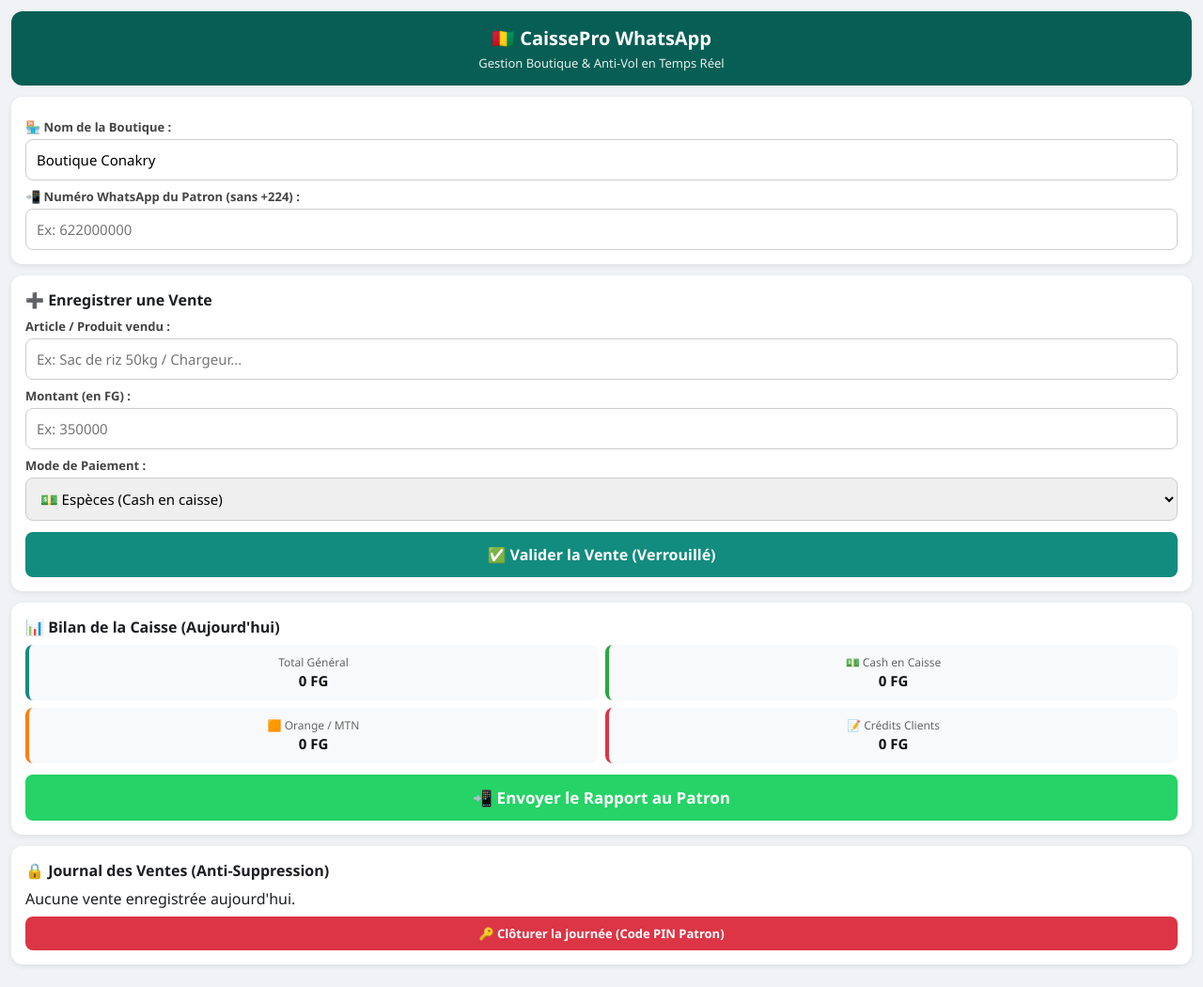
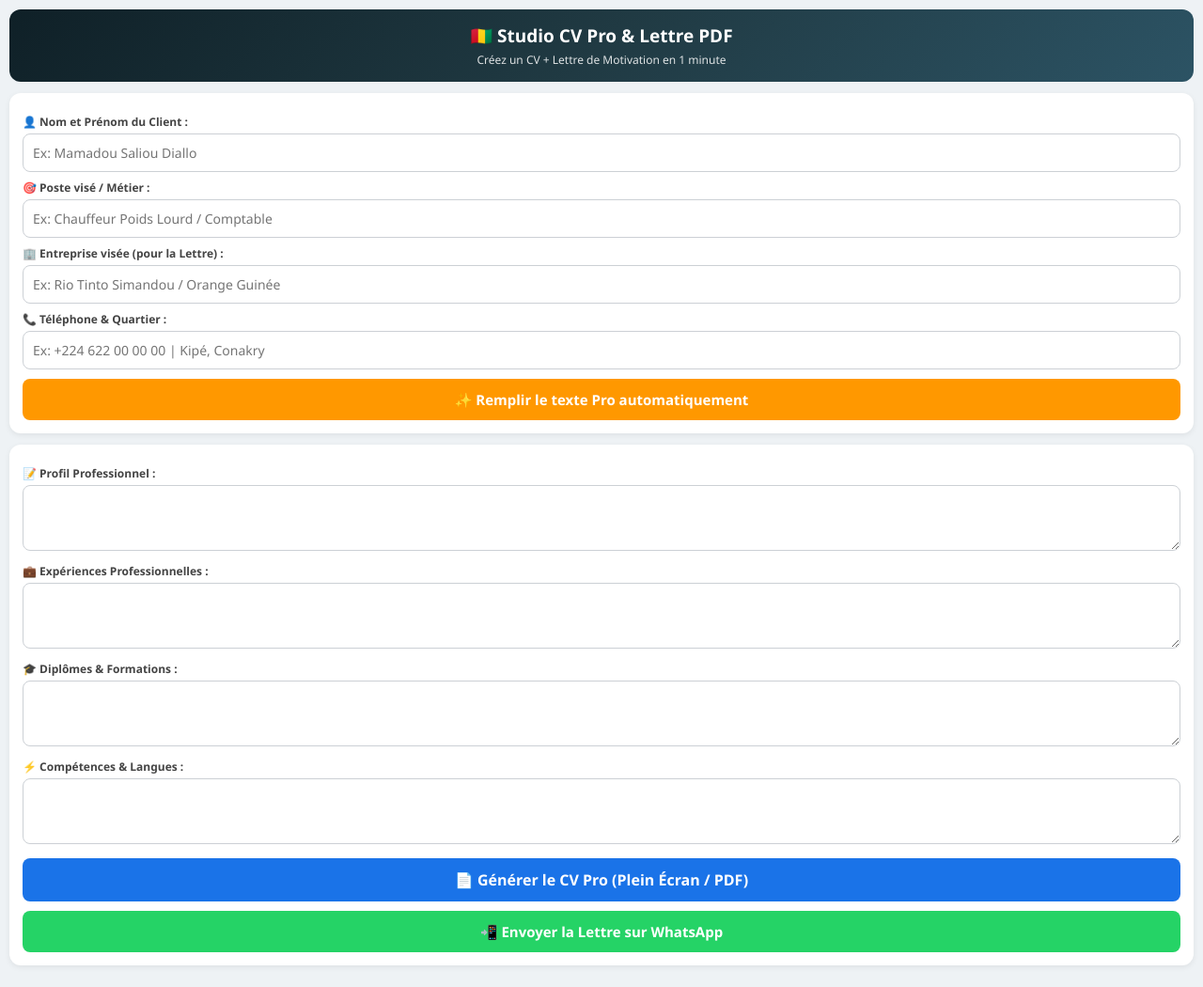
Before and after one commit to hascams979-debug/caissepro-, a plain HTML site: page index.html in a window 1280 px wide. Shown: the whole page at 94% size. Drawn offline with Linux system fonts and the light colour scheme.

Commit message:
Update index.html

```diff
--- a/index.html
+++ b/index.html
@@ -3,185 +3,123 @@
 <head>
   <meta charset="UTF-8">
   <meta name="viewport" content="width=device-width, initial-scale=1.0, maximum-scale=1.0, user-scalable=no">
-  <!-- LIGNES MAGIQUES PLEIN ÉCRAN SANS BARRE CHROME -->
-  <meta name="mobile-web-app-capable" content="yes">
-  <meta name="apple-mobile-web-app-capable" content="yes">
-  <meta name="theme-color" content="#075E54">
-  <link rel="manifest" href='data:application/manifest+json,{"name":"CaissePro Guinée","short_name":"CaissePro","display":"standalone","background_color":"#f0f2f5","theme_color":"#075E54"}'>
-  <title>CaissePro Guinée</title>
+  <title>Studio CV Pro Guinée</title>
   <style>
-    * { box-sizing: border-box; font-family: 'Segoe UI', Arial, sans-serif; }
-    body { background: #f0f2f5; margin: 0; padding: 12px; color: #1c1e21; }
-    .card { background: #fff; border-radius: 12px; padding: 15px; margin-bottom: 12px; box-shadow: 0 2px 6px rgba(0,0,0,0.08); }
-    .header { background: #075E54; color: white; text-align: center; padding: 15px; border-radius: 12px; margin-bottom: 12px; }
-    .header h2 { margin: 0; font-size: 20px; }
-    .header p { margin: 4px 0 0; font-size: 13px; opacity: 0.9; }
-    label { font-size: 13px; font-weight: bold; display: block; margin-top: 8px; color: #444; }
-    input, select { width: 100%; padding: 11px; margin-top: 4px; border: 1px solid #ccc; border-radius: 8px; font-size: 15px; }
-    .btn { width: 100%; padding: 13px; border: none; border-radius: 8px; font-size: 16px; font-weight: bold; cursor: pointer; margin-top: 12px; }
-    .btn-add { background: #128C7E; color: white; }
-    .btn-wa { background: #25D366; color: white; font-size: 17px; display: flex; align-items: center; justify-content: center; gap: 8px; }
-    .btn-reset { background: #dc3545; color: white; font-size: 13px; padding: 9px; margin-top: 8px; }
-    .stats-grid { display: grid; grid-template-columns: 1fr 1fr; gap: 8px; margin-top: 8px; }
-    .stat-box { background: #f8f9fa; padding: 10px; border-radius: 8px; text-align: center; border-left: 4px solid #128C7E; }
-    .stat-box span { display: block; font-size: 12px; color: #666; }
-    .stat-box strong { font-size: 15px; color: #111; }
-    .sale-item { display: flex; justify-content: space-between; padding: 8px 0; border-bottom: 1px solid #eee; font-size: 14px; }
-    .badge { padding: 2px 7px; border-radius: 4px; font-size: 11px; font-weight: bold; }
-    .Espèces { background: #d4edda; color: #155724; }
-    .Orange { background: #ffe5d0; color: #d9480f; }
-    .MTN { background: #fff3cd; color: #856404; }
-    .Crédit { background: #f8d7da; color: #721c24; }
+    * { box-sizing: border-box; font-family: 'Segoe UI', Roboto, Arial, sans-serif; }
+    body { background: #eef2f5; margin: 0; padding: 10px; color: #222; }
+    .app-header { background: linear-gradient(135deg, #0f2027, #203a43, #2c5364); color: white; text-align: center; padding: 15px; border-radius: 12px; margin-bottom: 12px; }
+    .app-header h2 { margin: 0; font-size: 19px; }
+    .app-header p { margin: 4px 0 0; font-size: 12px; opacity: 0.85; }
+    .card { background: white; padding: 14px; border-radius: 12px; margin-bottom: 12px; box-shadow: 0 2px 6px rgba(0,0,0,0.07); }
+    label { font-size: 12px; font-weight: bold; color: #444; display: block; margin-top: 8px; }
+    input, textarea { width: 100%; padding: 10px; margin-top: 4px; border: 1px solid #ccd0d5; border-radius: 8px; font-size: 14px; }
+    textarea { height: 70px; resize: vertical; }
+    .btn { width: 100%; padding: 12px; border: none; border-radius: 8px; font-size: 15px; font-weight: bold; cursor: pointer; margin-top: 10px; }
+    .btn-magic { background: #ff9800; color: #fff; }
+    .btn-cv { background: #1a73e8; color: #fff; font-size: 16px; }
+    .btn-wa { background: #25D366; color: #fff; font-size: 15px; }
+    .btn-back { background: #333; color: #fff; margin-bottom: 10px; }
+    #cvPreviewArea { display: none; }
+    .cv-sheet { background: white; border-radius: 6px; overflow: hidden; box-shadow: 0 4px 15px rgba(0,0,0,0.15); border: 1px solid #ddd; }
+    .cv-top { background: #1e3c72; color: white; padding: 20px 16px; }
+    .cv-top h1 { margin: 0; font-size: 22px; text-transform: uppercase; }
+    .cv-top h3 { margin: 5px 0 10px; font-size: 15px; color: #ffd700; }
+    .cv-contact { font-size: 12px; line-height: 1.6; }
+    .cv-body { padding: 16px; }
+    .cv-sec { margin-bottom: 14px; }
+    .cv-sec-title { font-size: 13px; font-weight: bold; color: #1e3c72; text-transform: uppercase; border-bottom: 2px solid #1e3c72; padding-bottom: 3px; margin-bottom: 6px; }
+    .cv-sec-content { font-size: 13px; line-height: 1.5; color: #333; white-space: pre-line; }
+    @media print {
+      body { background: white; padding: 0; }
+      .no-print { display: none !important; }
+      .cv-sheet { box-shadow: none; border: none; }
+    }
   </style>
 </head>
 <body>
-
-  <div class="header">
-    <h2>🇬🇳 CaissePro WhatsApp</h2>
-    <p>Gestion Boutique & Anti-Vol en Temps Réel</p>
+  <div id="editorArea">
+    <div class="app-header">
+      <h2>🇬🇳 Studio CV Pro & Lettre PDF</h2>
+      <p>Créez un CV + Lettre de Motivation en 1 minute</p>
+    </div>
+    <div class="card">
+      <label>👤 Nom et Prénom du Client :</label>
+      <input type="text" id="fullName" placeholder="Ex: Mamadou Saliou Diallo">
+      <label>🎯 Poste visé / Métier :</label>
+      <input type="text" id="jobTitle" placeholder="Ex: Chauffeur Poids Lourd / Comptable">
+      <label>🏢 Entreprise visée (pour la Lettre) :</label>
+      <input type="text" id="company" placeholder="Ex: Rio Tinto Simandou / Orange Guinée">
+      <label>📞 Téléphone & Quartier :</label>
+      <input type="text" id="contactInfo" placeholder="Ex: +224 622 00 00 00 | Kipé, Conakry">
+      <button class="btn btn-magic" onclick="autoFillPro()">✨ Remplir le texte Pro automatiquement</button>
+    </div>
+    <div class="card">
+      <label>📝 Profil Professionnel :</label>
+      <textarea id="profileText"></textarea>
+      <label>💼 Expériences Professionnelles :</label>
+      <textarea id="expText"></textarea>
+      <label>🎓 Diplômes & Formations :</label>
+      <textarea id="eduText"></textarea>
+      <label>⚡ Compétences & Langues :</label>
+      <textarea id="skillsText"></textarea>
+      <button class="btn btn-cv" onclick="showCV()">📄 Générer le CV Pro (Plein Écran / PDF)</button>
+      <button class="btn btn-wa" onclick="sendCoverLetter()">📲 Envoyer la Lettre sur WhatsApp</button>
+    </div>
   </div>
 
-  <div class="card">
-    <label>🏪 Nom de la Boutique :</label>
-    <input type="text" id="shopName" placeholder="Ex: Boutique Barry & Frères" onchange="saveConfig()">
-    <label>📲 Numéro WhatsApp du Patron (sans +224) :</label>
-    <input type="tel" id="bossPhone" placeholder="Ex: 622000000" onchange="saveConfig()">
-  </div>
-
-  <div class="card">
-    <h3 style="margin:0 0 8px 0; font-size:16px;">➕ Enregistrer une Vente</h3>
-    <label>Article / Produit vendu :</label>
-    <input type="text" id="itemName" placeholder="Ex: Sac de riz 50kg / Chargeur...">
-
-    <label>Montant (en FG) :</label>
-    <input type="number" id="itemPrice" placeholder="Ex: 350000">
-
-    <label>Mode de Paiement :</label>
-    <select id="payMethod">
-      <option value="Espèces">💵 Espèces (Cash en caisse)</option>
-      <option value="Orange Money">🟧 Orange Money</option>
-      <option value="MTN MoMo">🟨 MTN MoMo</option>
-      <option value="Crédit">📝 Crédit Client (Non payé)</option>
-    </select>
-
-    <button class="btn btn-add" onclick="addSale()">✅ Valider la Vente (Verrouillé)</button>
-  </div>
-
-  <div class="card">
-    <h3 style="margin:0 0 8px 0; font-size:16px;">📊 Bilan de la Caisse (Aujourd'hui)</h3>
-    <div class="stats-grid">
-      <div class="stat-box"><span>Total Général</span><strong id="totAll">0 FG</strong></div>
-      <div class="stat-box" style="border-color:#28a745"><span>💵 Cash en Caisse</span><strong id="totCash">0 FG</strong></div>
-      <div class="stat-box" style="border-color:#fd7e14"><span>🟧 Orange / MTN</span><strong id="totMobile">0 FG</strong></div>
-      <div class="stat-box" style="border-color:#dc3545"><span>📝 Crédits Clients</span><strong id="totCredit">0 FG</strong></div>
+  <div id="cvPreviewArea">
+    <div class="no-print">
+      <button class="btn btn-back" onclick="hideCV()">⬅️ Modifier les informations</button>
+      <button class="btn btn-cv" style="margin-top:0; margin-bottom:10px;" onclick="window.print()">📥 Enregistrer en PDF / Imprimer</button>
     </div>
-
-    <button class="btn btn-wa" onclick="sendWhatsApp()">📲 Envoyer le Rapport au Patron</button>
-  </div>
-
-  <div class="card">
-    <h3 style="margin:0 0 8px 0; font-size:16px;">🔒 Journal des Ventes (Anti-Suppression)</h3>
-    <div id="salesList">Aucune vente enregistrée aujourd'hui.</div>
-    <button class="btn btn-reset" onclick="resetDay()">🔑 Clôturer la journée (Code PIN Patron)</button>
+    <div class="cv-sheet">
+      <div class="cv-top">
+        <h1 id="outName">NOM PRÉNOM</h1>
+        <h3 id="outJob">TITRE DU POSTE</h3>
+        <div class="cv-contact" id="outContact">📍 Conakry, Guinée</div>
+      </div>
+      <div class="cv-body">
+        <div class="cv-sec"><div class="cv-sec-title">PROFIL PROFESSIONNEL</div><div class="cv-sec-content" id="outProfile"></div></div>
+        <div class="cv-sec"><div class="cv-sec-title">EXPÉRIENCES PROFESSIONNELLES</div><div class="cv-sec-content" id="outExp"></div></div>
+        <div class="cv-sec"><div class="cv-sec-title">DIPLÔMES & FORMATIONS</div><div class="cv-sec-content" id="outEdu"></div></div>
+        <div class="cv-sec"><div class="cv-sec-title">COMPÉTENCES & ATOUTS</div><div class="cv-sec-content" id="outSkills"></div></div>
+      </div>
+    </div>
   </div>
 
 <script>
-  let sales = JSON.parse(localStorage.getItem('gn_sales')) || [];
-  document.getElementById('shopName').value = localStorage.getItem('gn_shop') || 'Boutique Conakry';
-  document.getElementById('bossPhone').value = localStorage.getItem('gn_phone') || '';
-
-  function saveConfig() {
-    localStorage.setItem('gn_shop', document.getElementById('shopName').value);
-    localStorage.setItem('gn_phone', document.getElementById('bossPhone').value);
+  function autoFillPro() {
+    const job = document.getElementById('jobTitle').value.trim() || "Professionnel qualifié";
+    document.getElementById('profileText').value = `Professionnel dynamique, rigoureux et doté d'un grand sens des responsabilités en tant que ${job}. Habitué aux exigences de sécurité et de performance, je souhaite mettre mon savoir-faire au service de votre entreprise.`;
+    document.getElementById('expText').value = `• 2022 - 2024 : ${job} — Conakry, Guinée\nGestion quotidienne des opérations, respect strict des consignes de sécurité et atteinte des objectifs.\n\n• 2020 - 2022 : Assistant ${job}\nAppui technique, suivi du matériel et travail en équipe.`;
+    document.getElementById('eduText').value = `• Diplôme Professionnel / Certificat d'Aptitude — Conakry\n• Formation aux normes de sécurité (HSE) et travail d'équipe.`;
+    document.getElementById('skillsText').value = `• Compétences : Ponctualité, Rigueur, Esprit d'équipe, Respect des normes HSE.\n• Langues : Français (Courant), Soussou, Poular, Malinké.`;
+    alert("✨ Texte professionnel rempli automatiquement !");
   }
-
-  function formatFG(num) {
-    return num.toString().replace(/\B(?=(\d{3})+(?!\d))/g, " ") + " FG";
+  function showCV() {
+    document.getElementById('outName').innerText = document.getElementById('fullName').value || "MAMADOU DIALLO";
+    document.getElementById('outJob').innerText = document.getElementById('jobTitle').value || "PROFESSIONNEL QUALIFIÉ";
+    document.getElementById('outContact').innerText = "📍 " + (document.getElementById('contactInfo').value || "Conakry, Guinée");
+    document.getElementById('outProfile').innerText = document.getElementById('profileText').value;
+    document.getElementById('outExp').innerText = document.getElementById('expText').value;
+    document.getElementById('outEdu').innerText = document.getElementById('eduText').value;
+    document.getElementById('outSkills').innerText = document.getElementById('skillsText').value;
+    document.getElementById('editorArea').style.display = 'none';
+    document.getElementById('cvPreviewArea').style.display = 'block';
+    window.scrollTo(0,0);
   }
-
-  function addSale() {
-    const name = document.getElementById('itemName').value.trim();
-    const price = parseInt(document.getElementById('itemPrice').value);
-    const method = document.getElementById('payMethod').value;
-
-    if (!name || !price || price <= 0) {
-      alert("⚠️ Veuillez entrer le nom de l'article et un montant valide en FG !");
-      return;
-    }
-
-    const now = new Date();
-    const time = now.getHours().toString().padStart(2,'0') + ':' + now.getMinutes().toString().padStart(2,'0');
-
-    sales.push({ time, name, price, method });
-    localStorage.setItem('gn_sales', JSON.stringify(sales));
-
-    document.getElementById('itemName').value = '';
-    document.getElementById('itemPrice').value = '';
-    render();
+  function hideCV() {
+    document.getElementById('cvPreviewArea').style.display = 'none';
+    document.getElementById('editorArea').style.display = 'block';
   }
-
-  function render() {
-    let totAll = 0, totCash = 0, totMobile = 0, totCredit = 0;
-    const list = document.getElementById('salesList');
-    list.innerHTML = '';
-
-    sales.forEach((s) => {
-      totAll += s.price;
-      if (s.method === 'Espèces') totCash += s.price;
-      else if (s.method === 'Crédit') totCredit += s.price;
-      else totMobile += s.price;
-
-      const badgeClass = s.method.split(' ')[0];
-      list.innerHTML += `
-        <div class="sale-item">
-          <div><strong>[${s.time}]</strong> ${s.name} <span class="badge ${badgeClass}">${s.method}</span></div>
-          <div><strong>${formatFG(s.price)}</strong></div>
-        </div>`;
-    });
-
-    if (sales.length === 0) list.innerHTML = "Aucune vente enregistrée aujourd'hui.";
-
-    document.getElementById('totAll').innerText = formatFG(totAll);
-    document.getElementById('totCash').innerText = formatFG(totCash);
-    document.getElementById('totMobile').innerText = formatFG(totMobile);
-    document.getElementById('totCredit').innerText = formatFG(totCredit);
+  function sendCoverLetter() {
+    const name = document.getElementById('fullName').value || "Prénom Nom";
+    const job = document.getElementById('jobTitle').value || "le poste proposé";
+    const comp = document.getElementById('company').value || "votre entreprise";
+    const contact = document.getElementById('contactInfo').value || "+224 ...";
+    const letter = `📄 *LETTRE DE MOTIVATION*\n\n*Expéditeur :* ${name}\n*Contact :* ${contact}\n*Objet :* Candidature au poste de ${job}\n\nMadame, Monsieur le Directeur des Ressources Humaines de *${comp}*,\n\nC'est avec un vif intérêt que je vous soumets ma candidature pour le poste de *${job}* au sein de votre structure.\n\nSérieux, travailleur et immédiatement disponible, je possède une solide expérience pratique ainsi qu'une grande capacité d'adaptation aux normes de sécurité et d'efficacité. Intégrer ${comp} représente pour moi l'opportunité de contribuer activement à la réussite de vos objectifs en Guinée.\n\nVeuillez agréer, Madame, Monsieur, l'expression de mes salutations distinguées.\n\n*${name}*`;
+    window.open(`https://wa.me/?text=${encodeURIComponent(letter)}`, '_blank');
   }
-
-  function sendWhatsApp() {
-    const shop = document.getElementById('shopName').value || 'Ma Boutique';
-    let phone = document.getElementById('bossPhone').value.replace(/\s+/g, '');
-    if (phone && !phone.startsWith('224') && !phone.startsWith('+224')) phone = '224' + phone;
-
-    let totAll = 0, totCash = 0, totMobile = 0, totCredit = 0;
-    let details = '';
-    sales.forEach((s, i) => {
-      totAll += s.price;
-      if (s.method === 'Espèces') totCash += s.price;
-      else if (s.method === 'Crédit') totCredit += s.price;
-      else totMobile += s.price;
-      details += `${i+1}. [${s.time}] ${s.name} : ${formatFG(s.price)} (${s.method})\n`;
-    });
-
-    const dateStr = new Date().toLocaleDateString('fr-FR');
-    const msg = `📊 *RAPPORT CAISSE - ${shop.toUpperCase()}*\n📅 Date : ${dateStr}\n━━━━━━━━━━━━━━\n💰 *TOTAL VENTES : ${formatFG(totAll)}*\n💵 Cash en caisse : ${formatFG(totCash)}\n📲 Orange/MTN : ${formatFG(totMobile)}\n📝 Crédits : ${formatFG(totCredit)}\n━━━━━━━━━━━━━━\n📋 *DÉTAIL (${sales.length} ventes) :*\n${details || 'Aucune vente'}`;
-
-    const url = `https://wa.me/${phone}?text=${encodeURIComponent(msg)}`;
-    window.open(url, '_blank');
-  }
-
-  function resetDay() {
-    const pin = prompt("🔒 Entrez le Code PIN Secret du Patron pour vider la caisse (Code par défaut : 1234) :");
-    if (pin === "1234") {
-      sales = [];
-      localStorage.removeItem('gn_sales');
-      render();
-      alert("✅ Journée clôturée et caisse remise à zéro !");
-    } else if (pin !== null) {
-      alert("❌ Code PIN incorrect ! Seul le patron peut effacer les ventes.");
-    }
-  }
-
-  render();
 </script>
 </body>
 </html>
```
